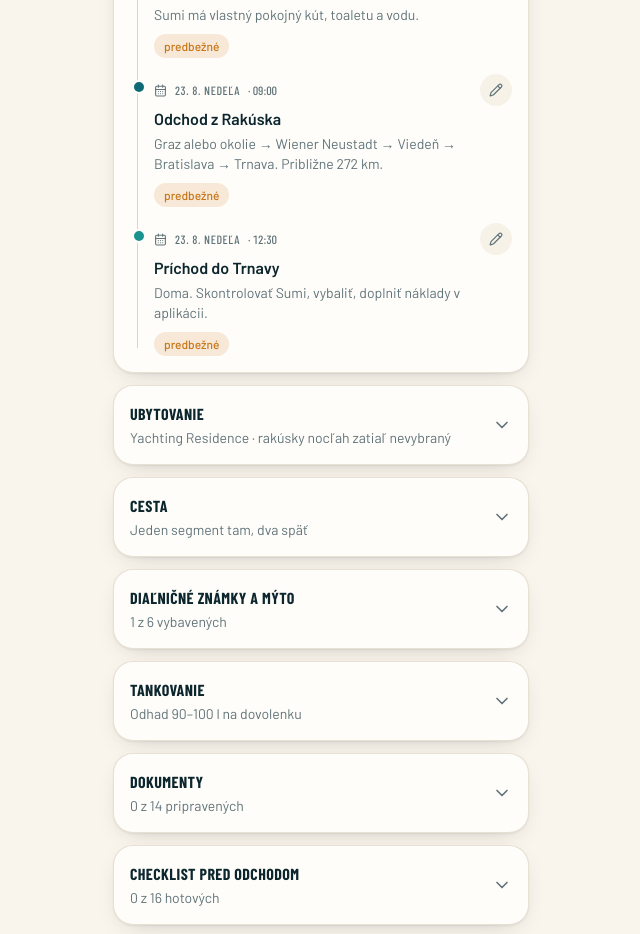
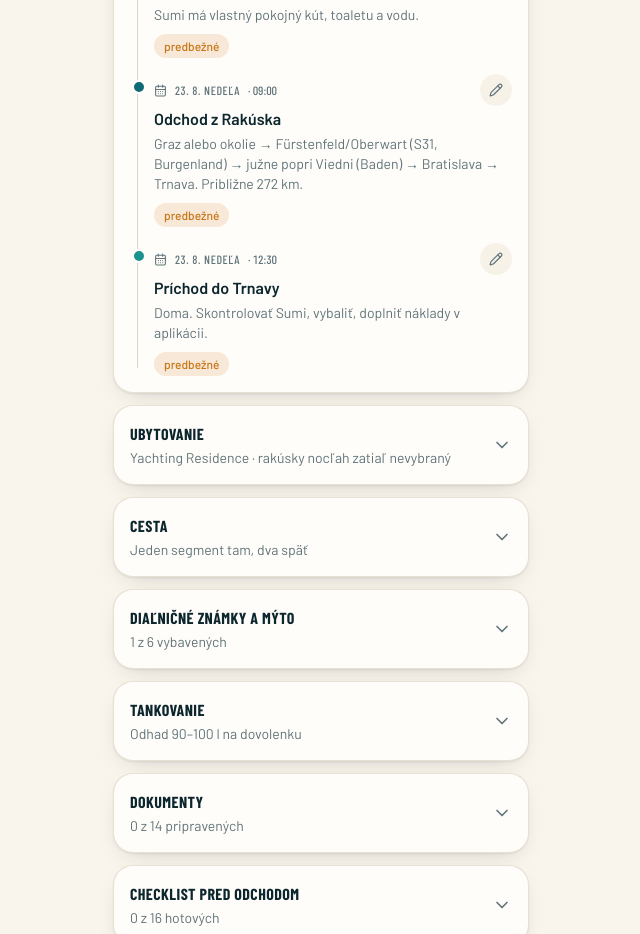
Before and after one commit to filipko525/Italy-Trip, a Next.js app in the folder trip-copilot/: page /plan in a window 1280 px wide. Shown: the part 1200-2134 px from the top of the page, without its empty margins (319-959 px from the left). Built offline with nearby package versions, Linux system fonts and the light colour scheme.

Commit message:
Update plan.ts

```diff
--- a/trip-copilot/data/plan.ts
+++ b/trip-copilot/data/plan.ts
@@ -79,7 +79,7 @@ export const PLAN: PlanItem[] = [
     date: '2026-08-23',
     time: '09:00',
     title: 'Odchod z Rakúska',
-    detail: 'Graz alebo okolie → Wiener Neustadt → Viedeň → Bratislava → Trnava. Približne 272 km.',
+    detail: 'Graz alebo okolie → Fürstenfeld/Oberwart (S31, Burgenland) → južne popri Viedni (Baden) → Bratislava → Trnava. Približne 272 km.',
     kind: 'jazda',
     tentative: true,
   },
```
